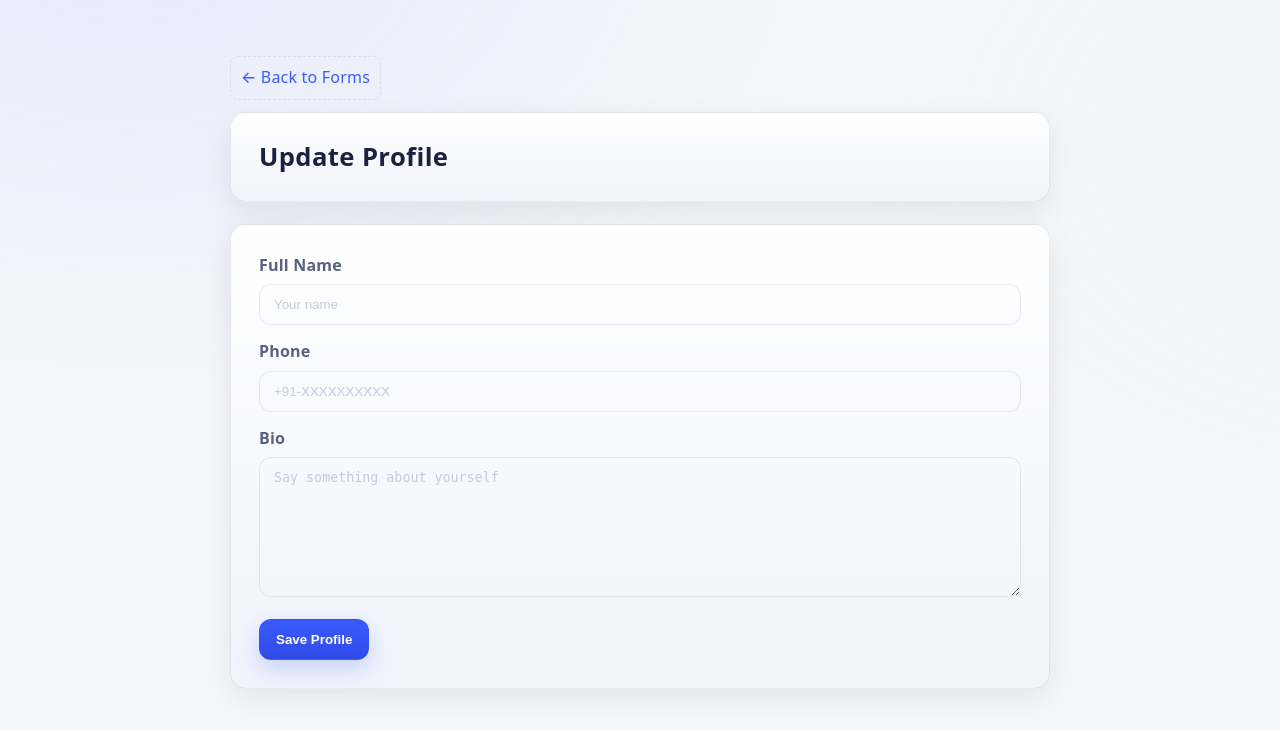
After one commit to Baswakiran-BH/Forms.webpage, a Flask app: page /profile_page in a window 1280 px wide. The commit adds this page. Shown: the top 730 px of the page. Run offline with Flask 3, Linux system fonts and the light colour scheme; the visitor is signed in with stand-in values (Sample User, id 1).

Commit message:
adding design to the web app

```diff
--- a/app.py
+++ b/app.py
@@ -1,10 +1,18 @@
 from flask import Flask, render_template, request, redirect, url_for, session, flash
 from functools import wraps  # <-- Import this
-
+import os
+from werkzeug.utils import secure_filename
 app = Flask(__name__)
 # Make this unique for your club project
 app.config['SECRET_KEY'] = 'my_clubs_very_secret_key_9876'
+app.config['UPLOAD_FOLDER'] = os.path.join(os.path.dirname(__file__), 'uploads')
+app.config['MAX_CONTENT_LENGTH'] = 5 * 1024 * 1024
+ALLOWED_EXTENSIONS = {'png', 'jpg', 'jpeg', 'pdf', 'txt'}
 
+os.makedirs(app.config['UPLOAD_FOLDER'], exist_ok=True)
+
+def allowed_file(filename: str) -> bool:
+    return '.' in filename and filename.rsplit('.', 1)[1].lower() in ALLOWED_EXTENSIONS
 
 # --- NEW: The Login Required Decorator ---
 def login_required(f):
@@ -102,6 +110,89 @@ def handle_search():
     print(f"--- NEW SEARCH from {session['username']}: {query} ---")
     return render_template('search_results.html', search_query=query)
 
+# --- NEW: Forms hub (protected) ---
+@app.route('/forms')
+@login_required
+def forms_home():
+    return render_template('forms.html')
+
+# --- NEW: Profile form (protected) ---
+@app.route('/profile_page')
+@login_required
+def profile_page():
+    return render_template('profile.html')
+
+@app.route('/submit_profile', methods=['POST'])
+@login_required
+def submit_profile():
+    full_name = request.form.get('full_name', '').strip()
+    bio = request.form.get('bio', '').strip()
+    phone = request.form.get('phone', '').strip()
+
+    # Simulate save (print to console)
+    print("--- PROFILE UPDATE ---")
+    print(f"User: {session.get('username')}")
+    print(f"Name: {full_name}")
+    print(f"Phone: {phone}")
+    print(f"Bio: {bio}")
+    print("----------------------")
+
+    flash('Profile updated successfully!', 'success')
+    return redirect(url_for('profile_page'))
+
+# --- NEW: Feedback form (protected) ---
+@app.route('/feedback_page')
+@login_required
+def feedback_page():
+    return render_template('feedback.html')
+
+@app.route('/submit_feedback', methods=['POST'])
+@login_required
+def submit_feedback():
+    rating = request.form.get('rating', '').strip()
+    message = request.form.get('message', '').strip()
+
+    print("--- NEW FEEDBACK ---")
+    print(f"From: {session.get('username')}")
+    print(f"Rating: {rating}")
+    print(f"Message: {message}")
+    print("--------------------")
+
+    flash('Thanks for your feedback!', 'success')
+    return redirect(url_for('feedback_page'))
+
+# --- NEW: File upload form (protected) ---
+@app.route('/upload_page')
+@login_required
+def upload_page():
+    return render_template('upload.html')
+
+@app.route('/submit_upload', methods=['POST'])
+@login_required
+def submit_upload():
+    file = request.files.get('file')
+    note = request.form.get('note', '').strip()
+
+    if not file or file.filename == '':
+        flash('Please choose a file to upload.', 'error')
+        return redirect(url_for('upload_page'))
+
+    if not allowed_file(file.filename):
+        flash('File type not allowed. Try png, jpg, jpeg, pdf, or txt.', 'error')
+        return redirect(url_for('upload_page'))
+
+    filename = secure_filename(file.filename)
+    save_path = os.path.join(app.config['UPLOAD_FOLDER'], filename)
+    file.save(save_path)
+
+    print("--- FILE UPLOAD ---")
+    print(f"User: {session.get('username')}")
+    print(f"Saved: {save_path}")
+    print(f"Note: {note}")
+    print("-------------------")
+
+    flash('File uploaded successfully!', 'success')
+    return redirect(url_for('upload_page'))
 
 if __name__ == '__main__':
     app.run(debug=True)
--- /dev/null
+++ b/templates/profile.html
@@ -0,0 +1,25 @@
+{% extends 'base.html' %}
+{% block title %}Profile{% endblock %}
+
+{% block content %}
+  <a href="{{ url_for('forms_home') }}" class="back-link">&larr; Back to Forms</a>
+  <h2>Update Profile</h2>
+
+  <form action="{{ url_for('submit_profile') }}" method="POST">
+    <div>
+      <label for="full_name">Full Name</label>
+      <input type="text" id="full_name" name="full_name" placeholder="Your name" required>
+    </div>
+    <div>
+      <label for="phone">Phone</label>
+      <input type="text" id="phone" name="phone" placeholder="+91-XXXXXXXXXX">
+    </div>
+    <div>
+      <label for="bio">Bio</label>
+      <textarea id="bio" name="bio" rows="4" placeholder="Say something about yourself"></textarea>
+    </div>
+    <div>
+      <input type="submit" value="Save Profile">
+    </div>
+  </form>
+{% endblock %}
```
Also changed, not shown: templates/feedback.html (added, +21 -0 lines), templates/forms.html (added, +18 -0 lines), templates/index.html (+2 -5 lines), templates/upload.html (added, +22 -0 lines).
